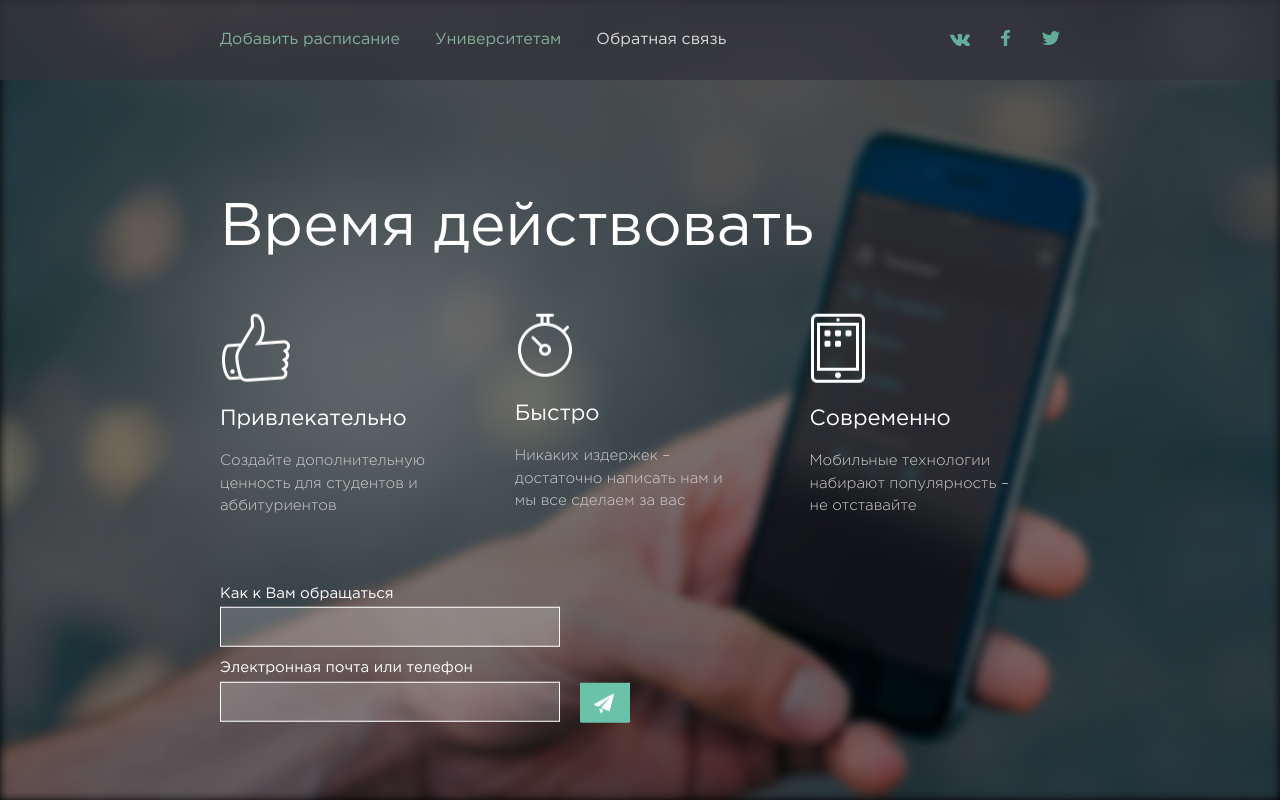
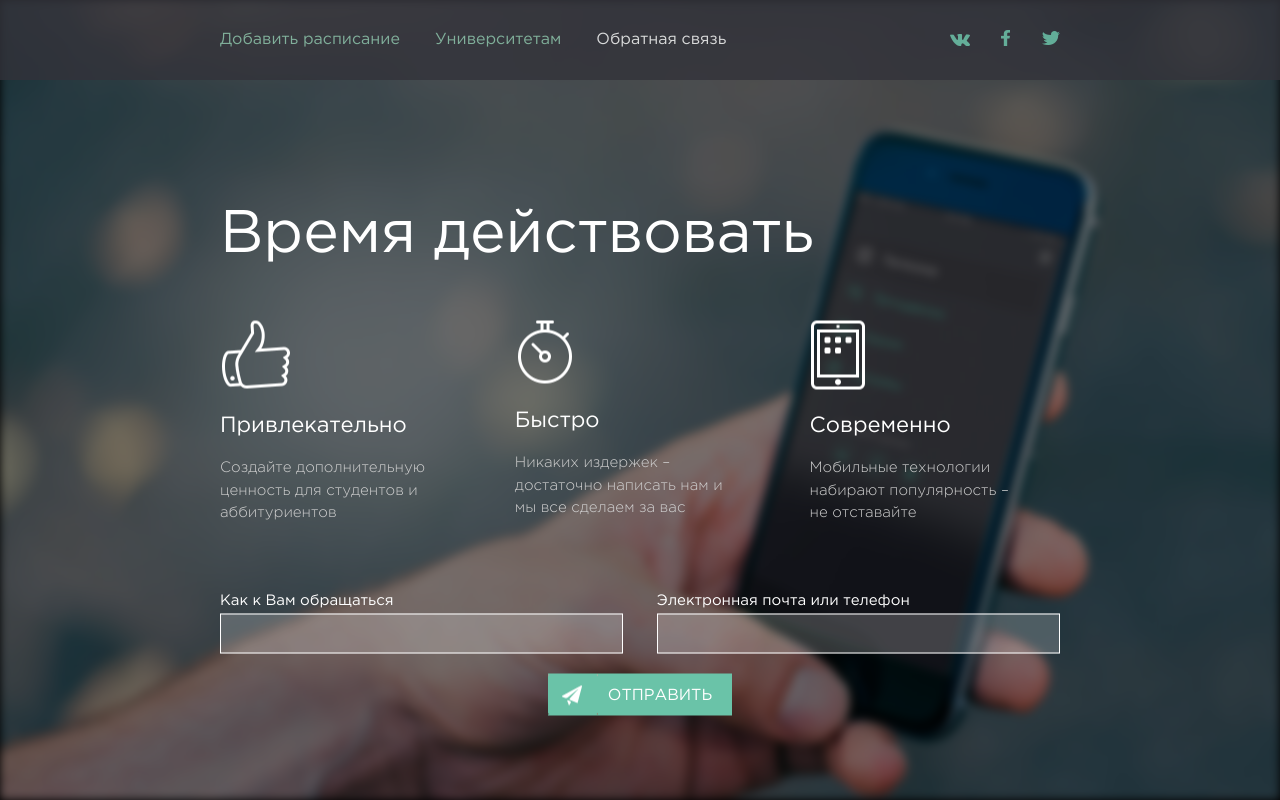
Before and after one commit to veremey/schedule, a PHP site: page /second.html in a window 1280 px wide. Run offline with PHP 8.4, Linux system fonts and the light colour scheme.

Commit message:
new design

```diff
--- a/sass/_common.sass
+++ b/sass/_common.sass
@@ -324,10 +324,11 @@
 		float: none
 .make
 	position: relative
-	width: 340px
+	width: 100%
 	// margin-left: 20px
 	float: left
 	margin-right: 20px
+	text-align: center
 	+r(767)
 		width: 300px
 		top: -21px
@@ -337,6 +338,20 @@
 			font-size: 17px
 		+ .btn__send
 			margin-top: 0
+	&__your_name
+		float: left
+		width: 48%
+		text-align: left
+		+r(767)
+			float: none
+			width: 300px
+	&__your_tel
+		float: right
+		text-align: left
+		width: 48%
+		+r(767)
+			float: none
+			width: 300px
 #form_1,
 #form_2,
 #form_3
@@ -378,10 +393,8 @@
 			height: 70px
 .make__btn
 	float: left
-	margin-top: 110px
+	margin-top: 113px
 	+s(send)
-	+retina
-		margin-top: 114px
 	+r(767)
 		display: none
 
--- a/second.html
+++ b/second.html
@@ -62,13 +62,16 @@
 					</div>
 				</div>
 				<form action="" class="make">
-					<p>Как к Вам обращаться</p>
-					<input type="text" name="" class="make__name">
-					<p>Электронная почта или телефон</p>
-					<input type="text" name="" class="make__tel">
+					<div class="make__your_name">
+						<p>Как к Вам обращаться</p>
+						<input type="text" name="">
+					</div>
+					<div class="make__your_tel">
+						<p>Электронная почта или телефон</p>
+						<input type="text" name="" >
+					</div>
+					<a href="#" class="btn__send"><i></i>отправить</a>
 				</form>
-				<a href="#" class="make__btn"></a>
-				<a href="#" class="btn__send hiden-767"><i></i>отправить</a>
 			</div>
 		</div>
 	</div>
```
Also changed, not shown: css/screen.css.
